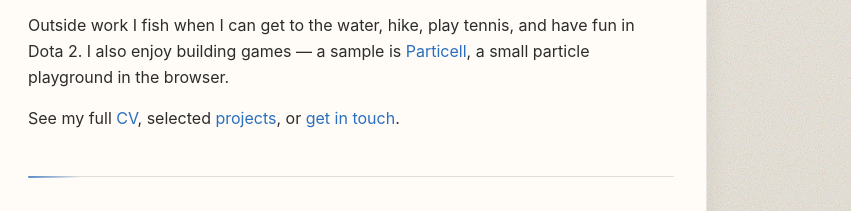
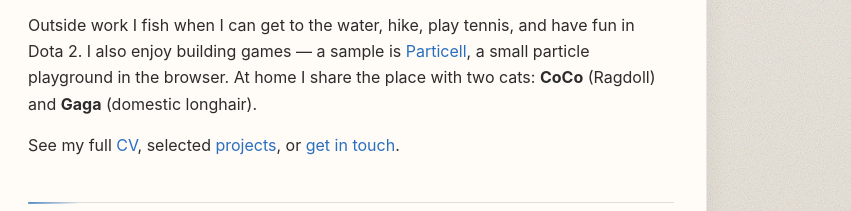
Before and after one commit to oviiy/oviiy.github.io, a plain HTML site: page index.html in a window 1280 px wide. Shown: the part 487-698 px from the top of the page, 429-1280 px from the left. Drawn offline with Linux system fonts and the light colour scheme.

Commit message:
About: mention cats CoCo (Ragdoll) and Gaga (domestic longhair).

```diff
--- a/index.html
+++ b/index.html
@@ -118,6 +118,7 @@
           a sample is
           <a href="https://oviiy.github.io/mw_lab/games/Particell.html" target="_blank" rel="noopener">Particell</a>,
           a small particle playground in the browser.
+          At home I share the place with two cats: <strong>CoCo</strong> (Ragdoll) and <strong>Gaga</strong> (domestic longhair).
         </p>
         <p>
           See my full <a href="cv.html">CV</a>, selected <a href="projects.html">projects</a>,
```
